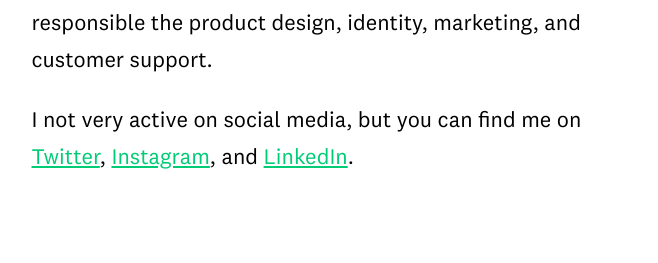
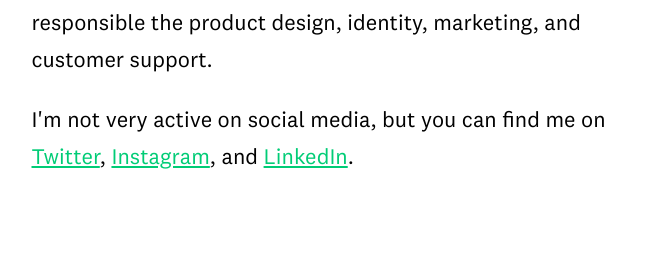
Before and after one commit to tylerhancock/friendly-guacamole, a Jekyll site: the page built from index.md, in a window 1280 px wide. Shown: the part 1449-1712 px from the top of the page, without its empty margins (311-969 px from the left). Built offline with Jekyll 4.4.1, drawn with Linux system fonts in a browser that asks for light colours; some web fonts are replaced.

Commit message:
Update index.md
+ copy update

```diff
--- a/index.md
+++ b/index.md
@@ -10,6 +10,6 @@ title: "Tyler Hancock, Designer"
 	  <p>At FCB, I helped introduce a more agile design process that cut our project inefficiencies in half. My background in technology makes it easy for me to spot and eliminate potential issues long before they derail a project. My team is know for designing and shipping products that delight our clients and their customers.</p>
 	  <p>I’ve had the pleasure of working with the likes of Google, Ted Koppel, Novartis, Havas, and more. My work has been featured on Awwwards, OnePageLove, thegallery.io, and MM&M. You can view my most recent works on <a href="https://dribbble.com/tylerhancock" target="_blank">Dribbble</a>.</p>
 	  <p>Before FCB, I led product at an early stage startup. I was responsible the product design, identity, marketing, and customer support. </p>
-	  <p class="pb-5">I not very active on social media, but you can find me on <a href="https://twitter.com/tyler_m_hancock" target="_blank">Twitter</a>, <a href="https://www.instagram.com/tylermhancock/" target="_blank">Instagram</a>, and <a href="https://www.linkedin.com/in/tylermhancock/" target="_blank">LinkedIn</a>.</p>
+	  <p class="pb-5">I'm not very active on social media, but you can find me on <a href="https://twitter.com/tyler_m_hancock" target="_blank">Twitter</a>, <a href="https://www.instagram.com/tylermhancock/" target="_blank">Instagram</a>, and <a href="https://www.linkedin.com/in/tylermhancock/" target="_blank">LinkedIn</a>.</p>
 	</div>
 </div>
```
